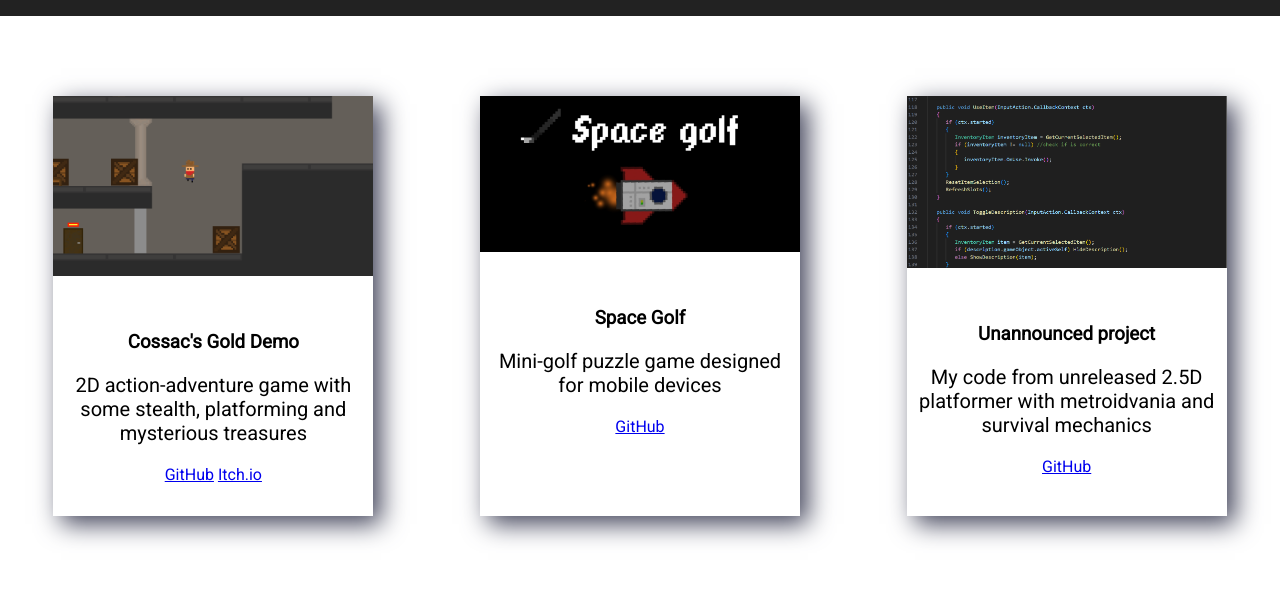
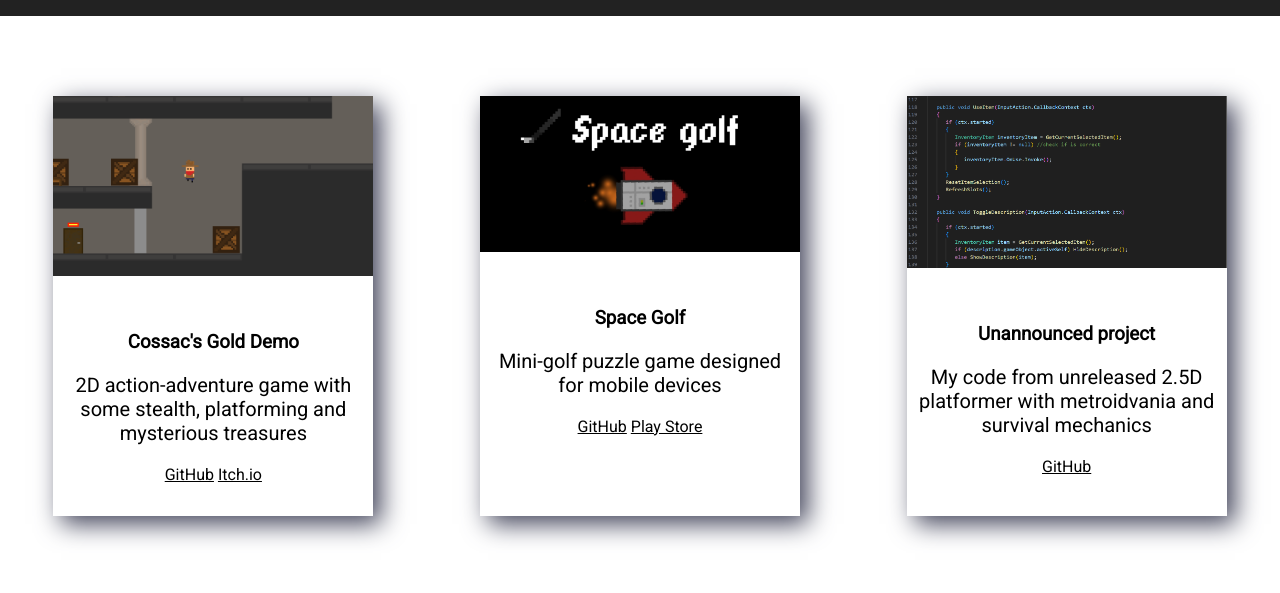
Before and after one commit to mrkielo/mrkielo.github.io, a plain HTML site: page index.html in a window 1280 px wide. Shown: the part 349-942 px from the top of the page. Drawn offline with Linux system fonts and the light colour scheme.

Commit message:
add links

```diff
--- a/index.html
+++ b/index.html
@@ -27,8 +27,8 @@
 			<div class="project-text">
 				<h3>Cossac's Gold Demo</h3>
 				<p>2D action-adventure game with some stealth, platforming and mysterious treasures</p>
-				<a href="https://github.com/mrkielo/Cossac_Gold">GitHub</a>
-				<a href="https://mrkielo.itch.io/cossacs-gold">Itch.io</a>
+				<a target="_blank" href="https://github.com/mrkielo/Cossac_Gold">GitHub</a>
+				<a target="_blank" href="https://mrkielo.itch.io/cossacs-gold">Itch.io</a>
 			</div>
 		</div>
 		<div class="project">
@@ -36,7 +36,8 @@
 			<div class="project-text">
 				<h3>Space Golf</h3>
 				<p>Mini-golf puzzle game designed for mobile devices</p>
-				<a href="https://github.com/mrkielo/miniGolf">GitHub</a>
+				<a target="_blank" href="https://github.com/mrkielo/miniGolf">GitHub</a>
+				<a target="_blank" href="https://play.google.com/store/apps/details?id=com.mrkg.spacegolf">Play Store</a>
 			</div>
 		</div>
 		<div class="project">
@@ -44,7 +45,7 @@
 			<div class="project-text">
 				<h3>Unannounced project</h3>
 				<p>My code from unreleased 2.5D platformer with metroidvania and survival mechanics</p>
-				<a href="https://github.com/mrkielo/Code-Sample">GitHub</a>
+				<a target="_blank" href="https://github.com/mrkielo/Code-Sample">GitHub</a>
 			</div>
 		</div>
 
--- a/style.css
+++ b/style.css
@@ -99,6 +99,10 @@ footer img {
 	width: 50px;
 }
 
+a:link,a:visited {
+	color: #000;
+}
+
 @media screen and (max-width: 600px) {
 	header {
 		flex-direction: column-reverse;
```
